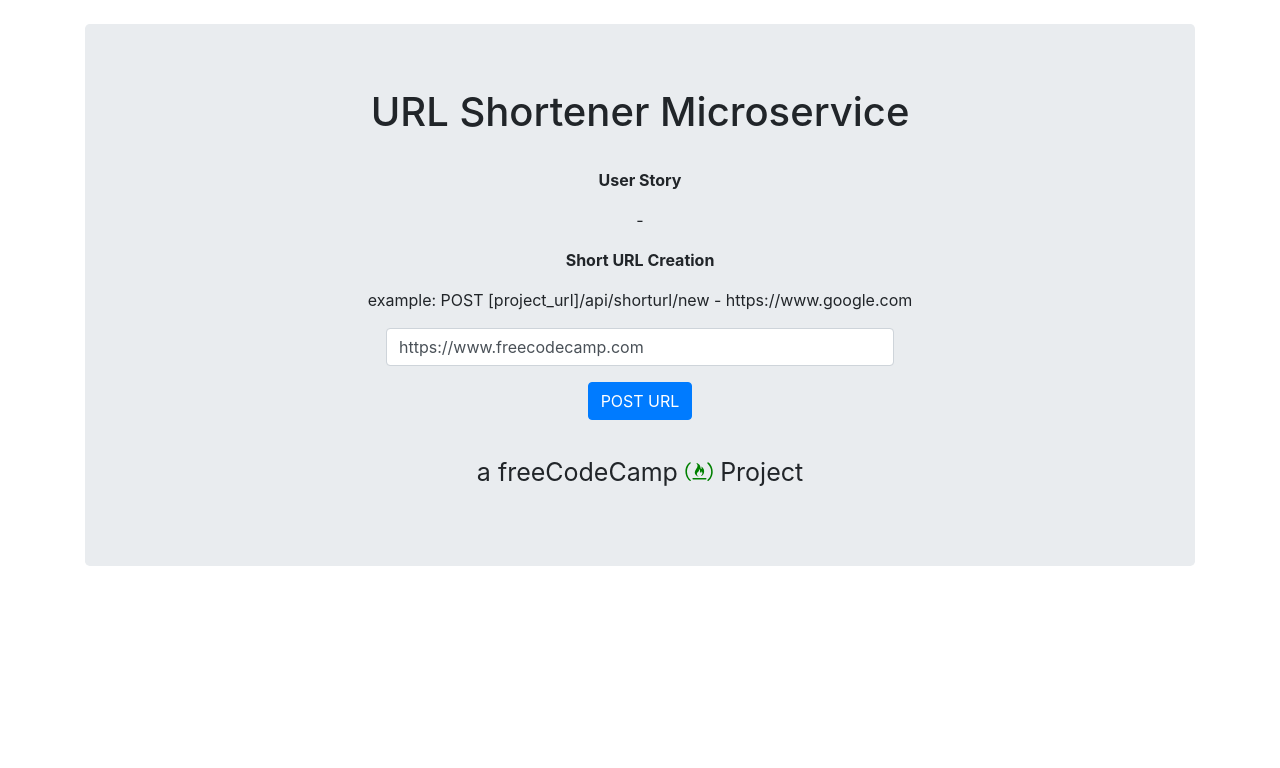
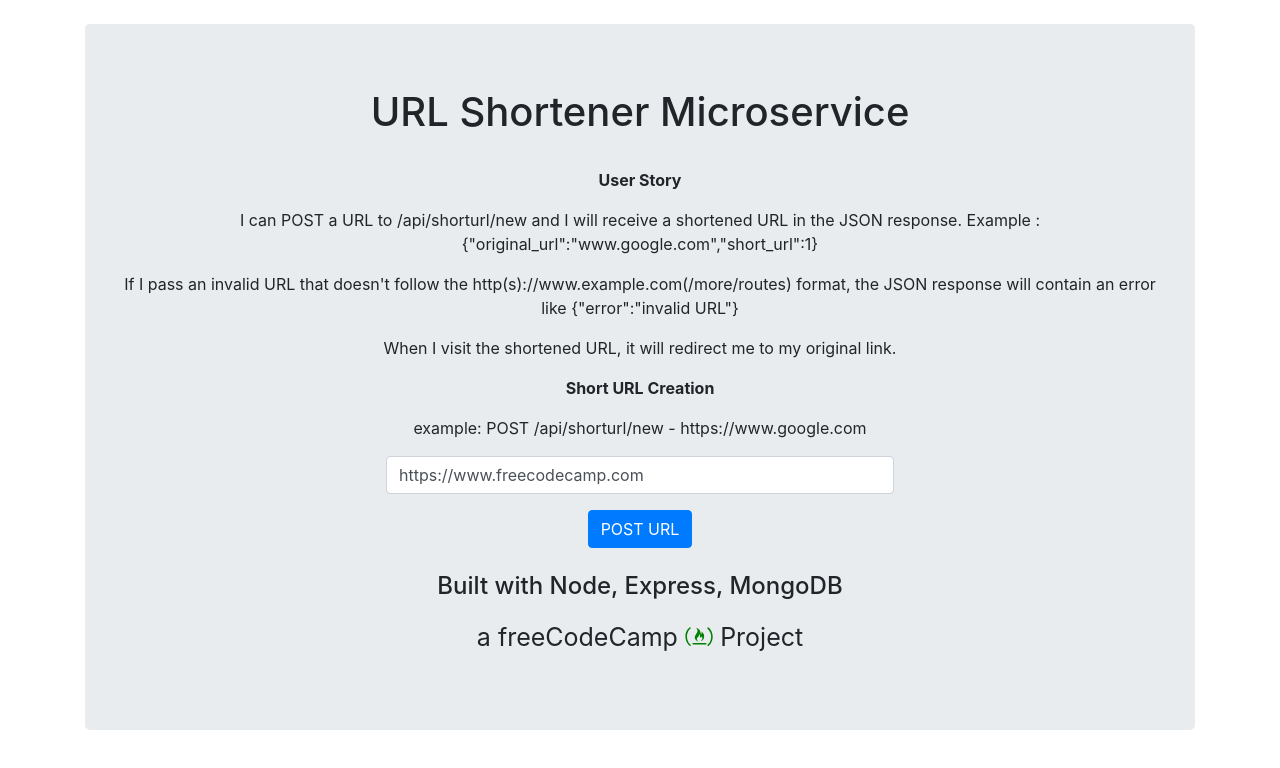
Before and after one commit to denskiz/url-shortener-microservice, a website: page public/index.html in a window 1280 px wide. Drawn offline with nearby package versions, Linux system fonts and the light colour scheme.

Commit message:
Add files via upload

```diff
--- a/public/index.html
+++ b/public/index.html
@@ -23,11 +23,15 @@
       <p>
         <strong>User Story</strong>
       </p>
-      <p> -</p>
+      <p>I can POST a URL to /api/shorturl/new and I will receive a shortened URL in the JSON response. Example : {"original_url":"www.google.com","short_url":1}</p>
+
+      <p>If I pass an invalid URL that doesn't follow the http(s)://www.example.com(/more/routes) format, the JSON response
+        will contain an error like {"error":"invalid URL"}</p>
+      <p>When I visit the shortened URL, it will redirect me to my original link.</p>
       <p>
         <strong>Short URL Creation</strong>
       </p>
-      <p>example: POST [project_url]/api/shorturl/new - https://www.google.com</p>
+      <p>example: POST /api/shorturl/new - https://www.google.com</p>
 
       <div class="row justify-content-center">
         <div class="col-lg-6">
@@ -40,10 +44,12 @@
         </div>
       </div>
       <br>
+      <h4>Built with Node, Express, MongoDB</h4>
       <footer>
         <div>a freeCodeCamp
           <i class="fab fa-free-code-camp"></i> Project</div>
       </footer>
+
     </div>
 
   </div>
```
